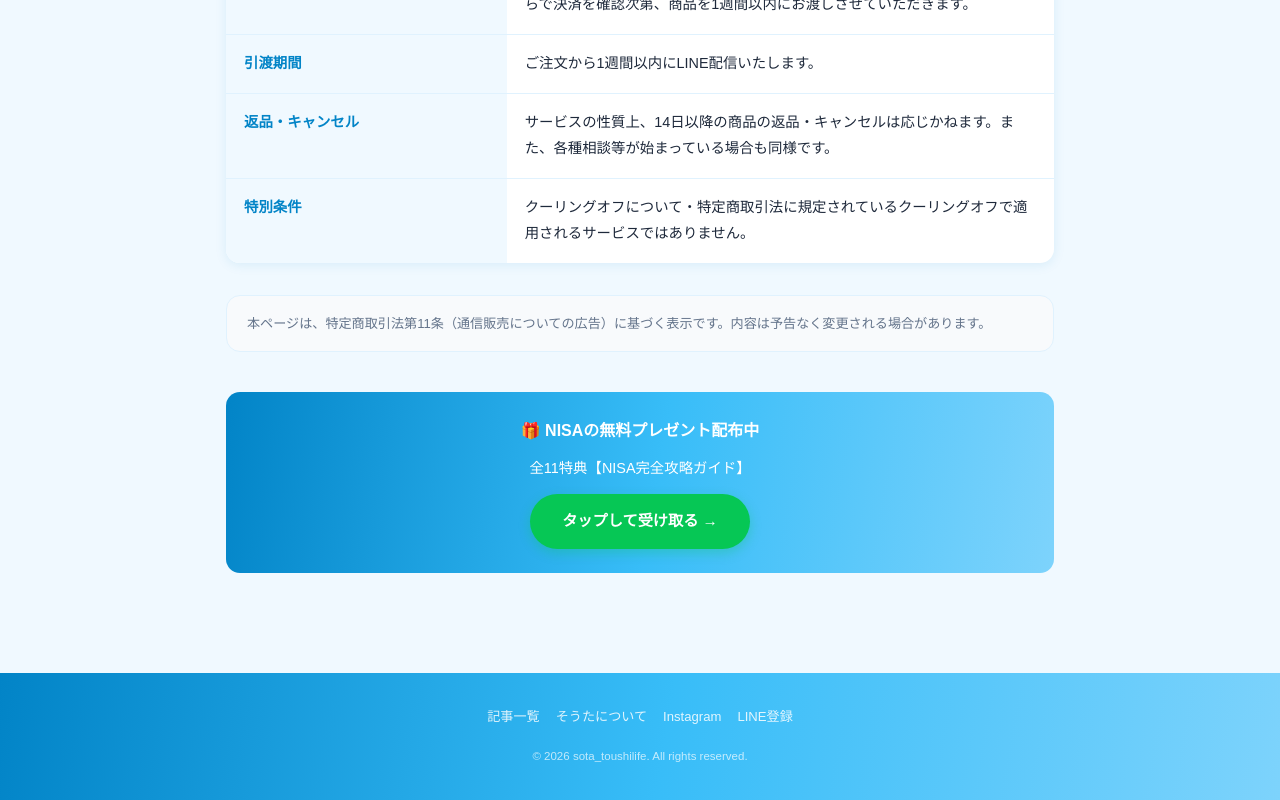
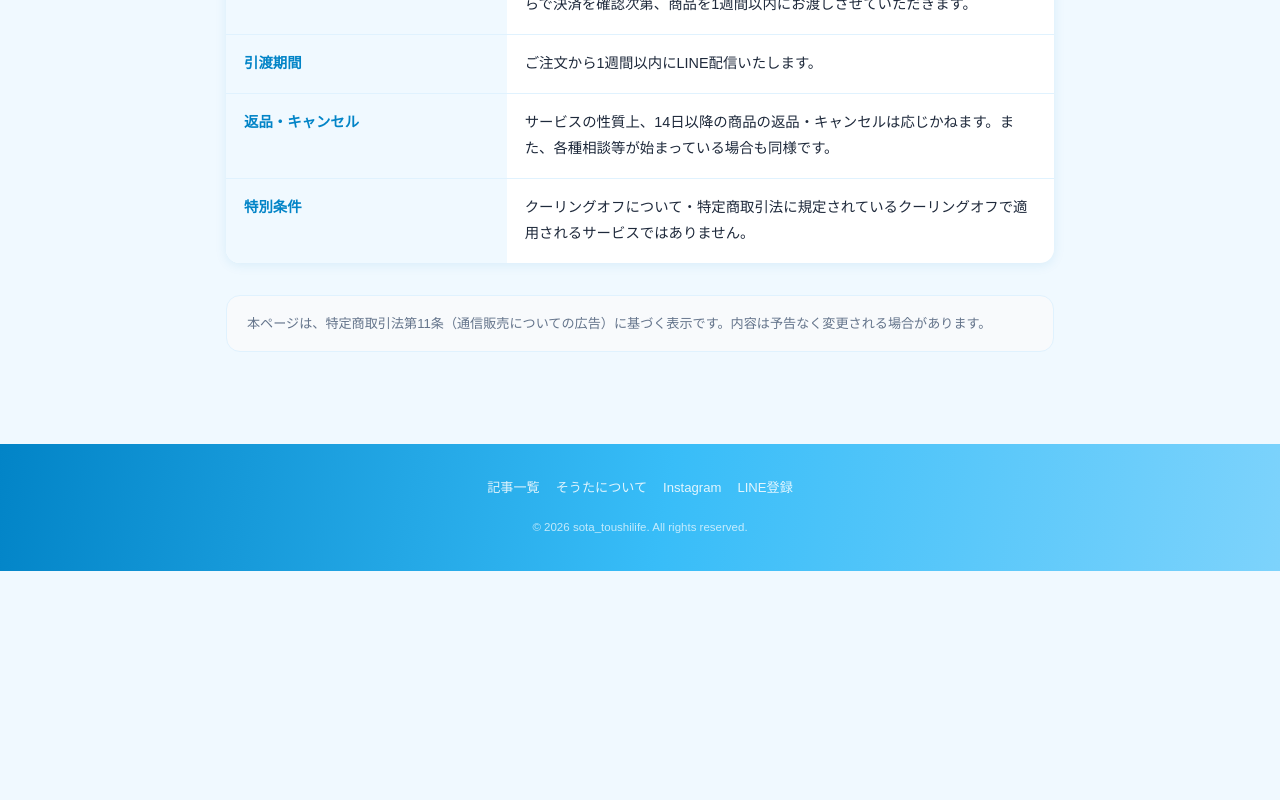
Before and after one commit to sota-toushilife/other-presents, a plain HTML site: page tokutei-shoutorihiki.html in a window 1280 px wide. Shown: the part 1101-1901 px from the top of the page. After the commit the page ends 1672 px from the top, so only its background shows below. Drawn offline with Linux system fonts and the light colour scheme.

Commit message:
特定商取引法ページからCTAブロックを削除

```diff
--- a/tokutei-shoutorihiki.html
+++ b/tokutei-shoutorihiki.html
@@ -164,12 +164,6 @@ img{max-width:100%;height:auto}
         本ページは、特定商取引法第11条（通信販売についての広告）に基づく表示です。内容は予告なく変更される場合があります。
       </div>
 
-      <div class="cta_mid">
-        <strong>🎁 NISAの無料プレゼント配布中</strong>
-        <p>全11特典【NISA完全攻略ガイド】</p>
-        <a href="https://lin.ee/tXRnQHW" class="cta_btn_line" target="_blank" rel="noopener">タップして受け取る →</a>
-      </div>
-
     </article>
   </main>
 </div>
```
